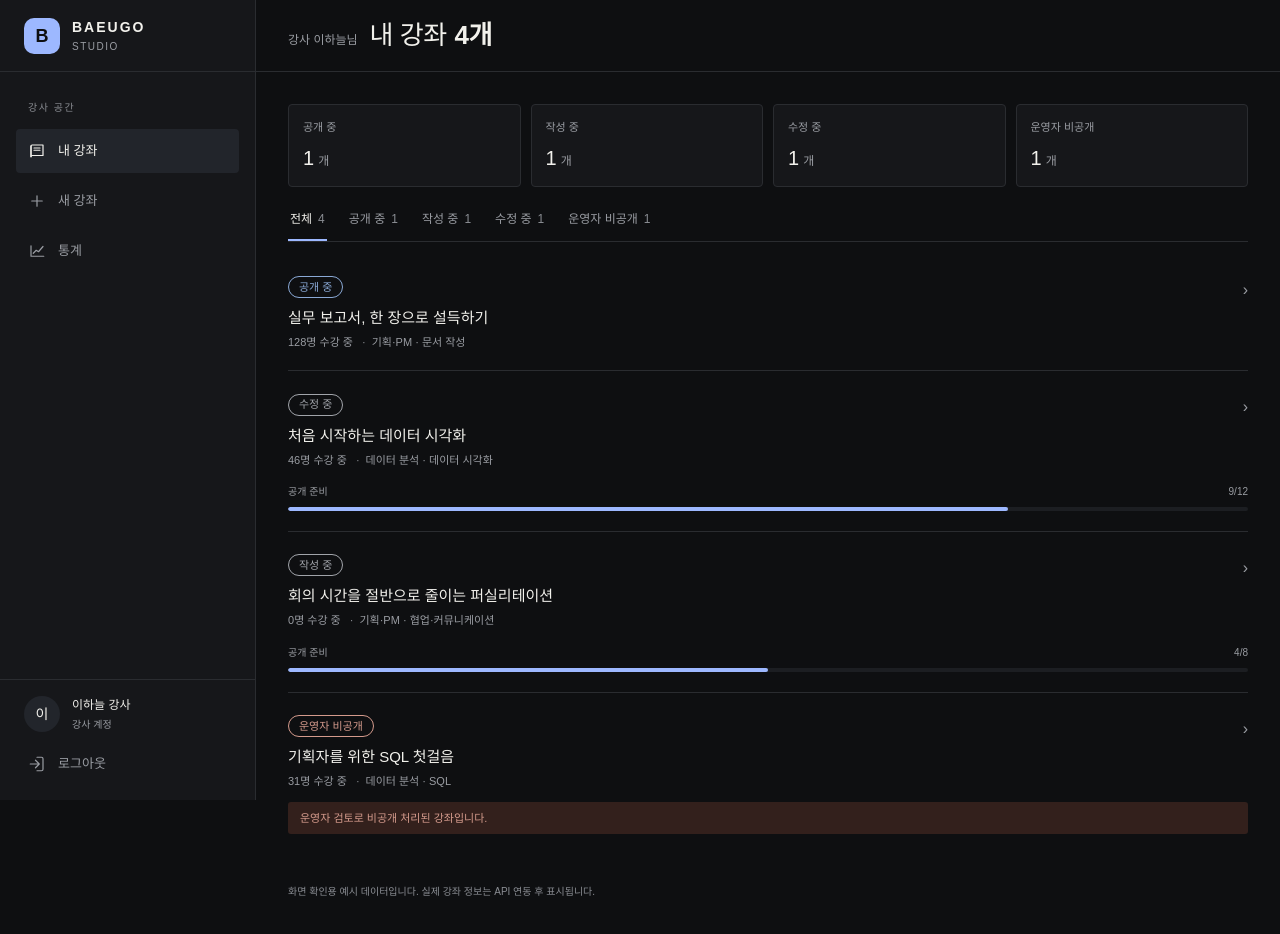
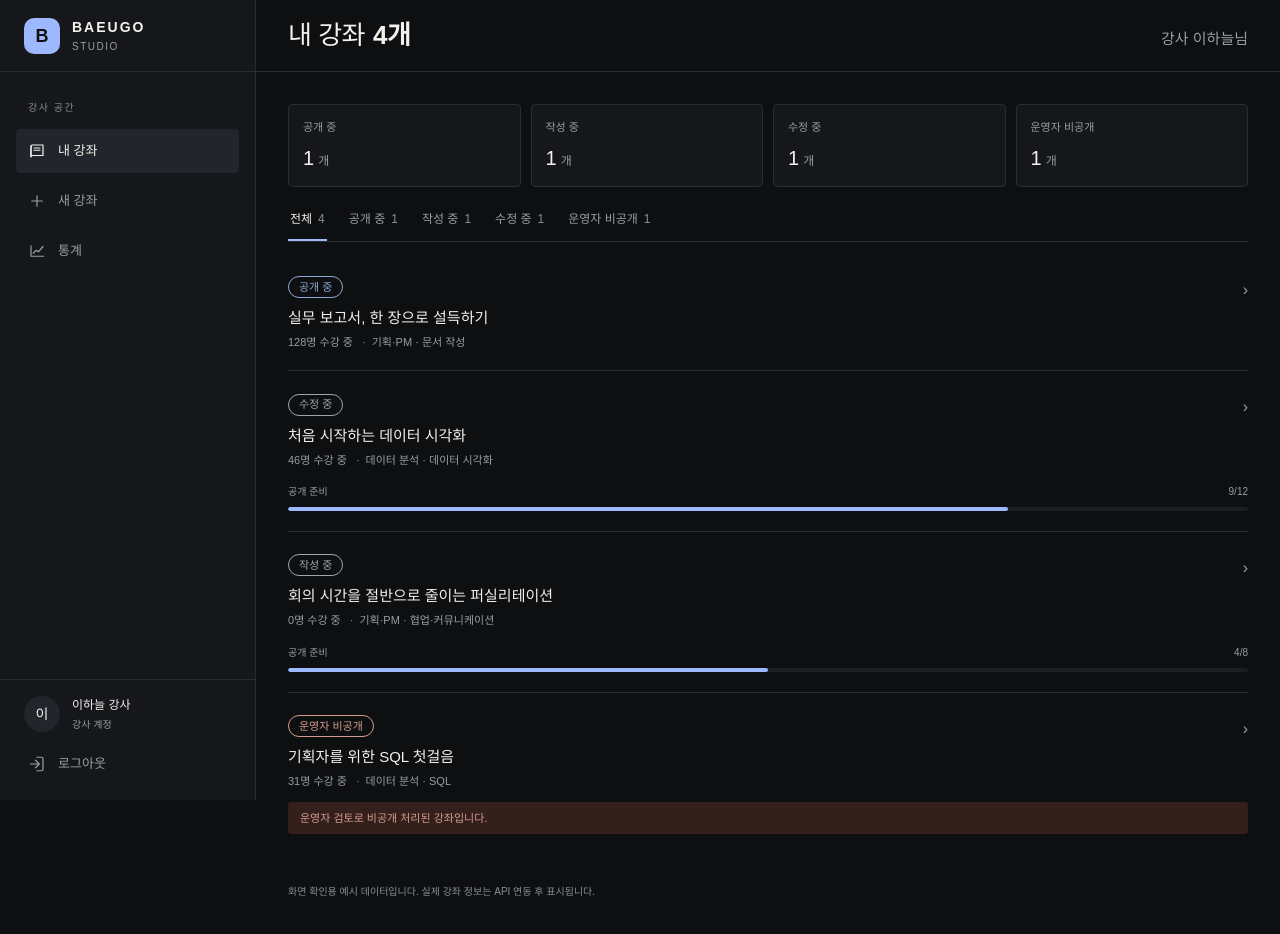
Before and after one commit to Douzone-Internship-Team5/BAEUGO_FE, a Next.js app: page /instructor in a window 1280 px wide. Built offline with nearby package versions, Linux system fonts and the light colour scheme; a web font is replaced by a local one.

Commit message:
style: spread instructor title and name

```diff
--- a/src/app/instructor/components/shared/InstructorScreenHeader.tsx
+++ b/src/app/instructor/components/shared/InstructorScreenHeader.tsx
@@ -7,10 +7,30 @@ interface Props {
   right?: ReactNode;
 }
 
-export const InstructorScreenHeader = ({ title, backHref = "/instructor", right }: Props) => (
+export const InstructorScreenHeader = ({
+  title,
+  backHref = "/instructor",
+  right,
+}: Props) => (
   <header className="flex h-[60px] items-center gap-1 border-b border-line px-3 md:hidden">
-    <Link href={backHref} aria-label="뒤로" className="flex size-11 cursor-pointer items-center justify-center">
-      <svg width="20" height="20" viewBox="0 0 24 24" fill="none" stroke="currentColor" strokeWidth="1.5" strokeLinecap="round" strokeLinejoin="round" aria-hidden="true"><path d="M15 5l-7 7 7 7" /></svg>
+    <Link
+      href={backHref}
+      aria-label="뒤로"
+      className="flex size-11 cursor-pointer items-center justify-center"
+    >
+      <svg
+        width="20"
+        height="20"
+        viewBox="0 0 24 24"
+        fill="none"
+        stroke="currentColor"
+        strokeWidth="1.5"
+        strokeLinecap="round"
+        strokeLinejoin="round"
+        aria-hidden="true"
+      >
+        <path d="M15 5l-7 7 7 7" />
+      </svg>
     </Link>
     <h1 className="truncate text-[15px] font-medium">{title}</h1>
     {right && <div className="ml-auto flex items-center">{right}</div>}
@@ -25,9 +45,14 @@ interface StudioHeaderProps {
 export const StudioHeader = ({ title, count }: StudioHeaderProps) => (
   <header className="flex h-[60px] items-center justify-between px-5 md:h-[72px] md:border-b md:border-line md:px-8">
     {title ? (
-      <div className="flex min-w-0 items-baseline gap-2.5 md:gap-3">
-        <span className="shrink-0 text-[11px] text-muted md:text-xs">강사 이하늘님</span>
-        <span className="truncate text-[26px] font-light leading-[1.35] tracking-[-0.5px]">{title}{count !== undefined && <span className="ml-2 font-semibold">{count}개</span>}</span>
+      <div className="flex w-full min-w-0 items-baseline justify-between gap-2.5 md:gap-3">
+        <span className="min-w-0 truncate text-[26px] font-light leading-[1.35] tracking-[-0.5px]">
+          {title}
+          {count !== undefined && (
+            <span className="ml-2 font-semibold">{count}개</span>
+          )}
+        </span>
+        <span className="shrink-0 text-[15px] text-muted">강사 이하늘님</span>
       </div>
     ) : (
       <div className="flex items-baseline gap-2">
@@ -35,6 +60,10 @@ export const StudioHeader = ({ title, count }: StudioHeaderProps) => (
         <span className="text-[10px] tracking-[2px] text-muted">STUDIO</span>
       </div>
     )}
-    {!title && <span className="flex size-8 items-center justify-center rounded-full bg-card text-[13px]">이</span>}
+    {!title && (
+      <span className="flex size-8 items-center justify-center rounded-full bg-card text-[13px]">
+        이
+      </span>
+    )}
   </header>
 );
```
